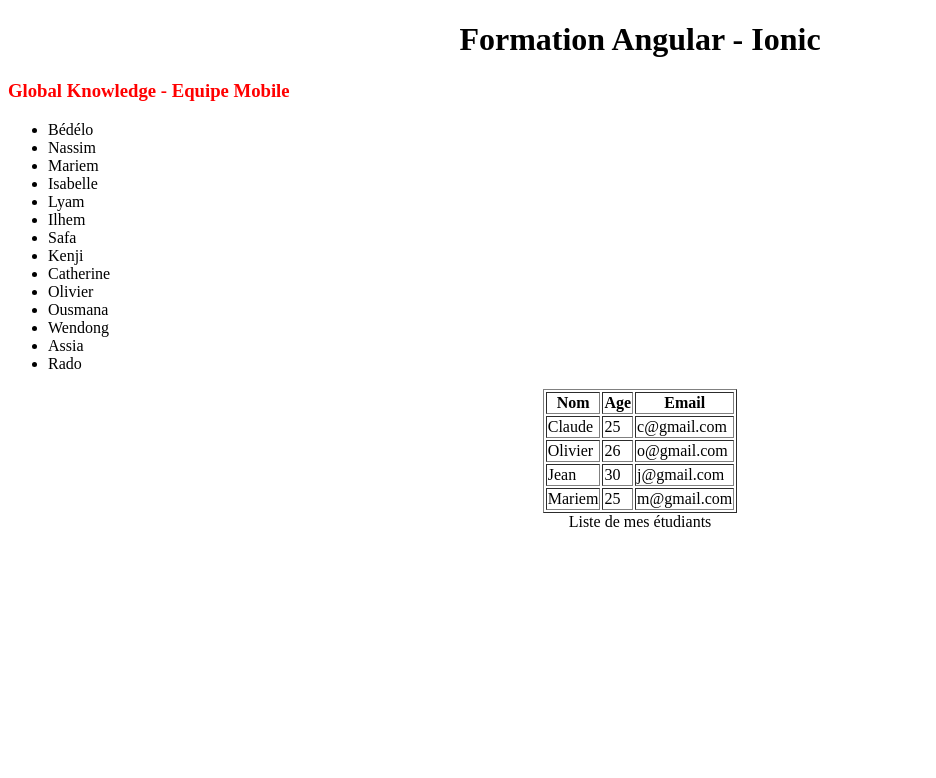
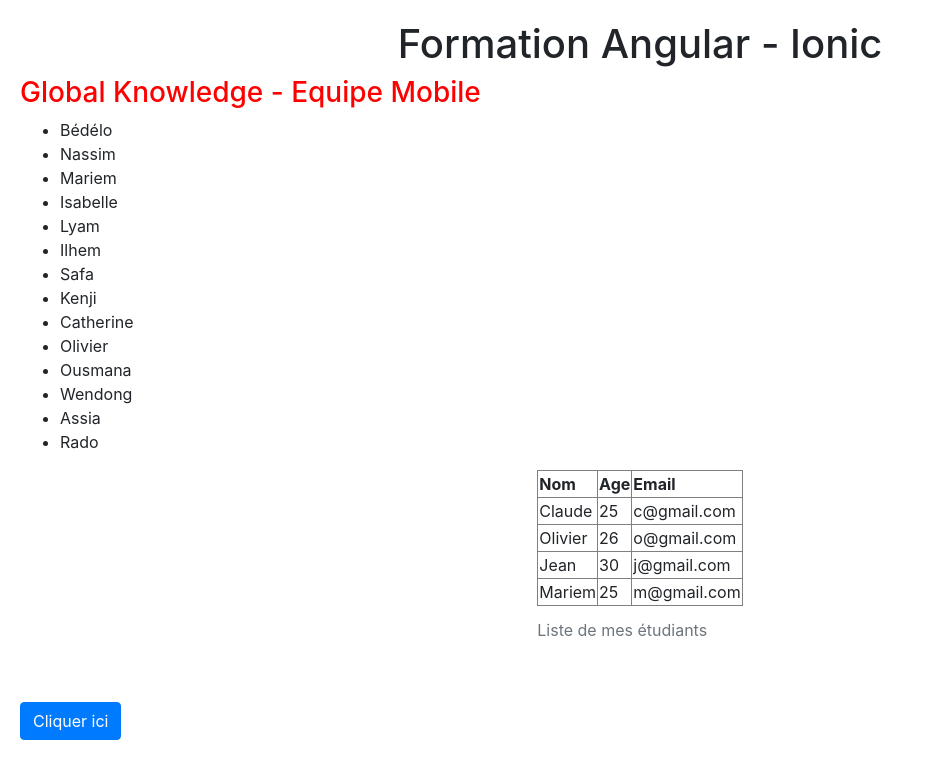
Before and after one commit to MezghichGit/lab-Angular, an Angular app: page / in a window 1280 px wide. Shown: the top 778 px of the page, without its empty margins (0-936 px from the left). Built offline with nearby package versions, Linux system fonts and the light colour scheme.

Commit message:
exercice list student+ directive if-else

```diff
--- a/package.json
+++ b/package.json
@@ -19,6 +19,7 @@
     "@angular/platform-browser": "~11.2.1",
     "@angular/platform-browser-dynamic": "~11.2.1",
     "@angular/router": "~11.2.1",
+    "bootstrap": "^4.6.0",
     "rxjs": "~6.6.0",
     "tslib": "^2.0.0",
     "zone.js": "~0.11.3"
--- a/src/app/list-equipe/list-equipe.component.html
+++ b/src/app/list-equipe/list-equipe.component.html
@@ -1,12 +1,19 @@
-
 <h3>{{equipe}}</h3>
 
 <ul>
     <li *ngFor="let c of names">{{c}}</li>
 </ul>
 
+
+<div *ngIf="students; then thenBlock else elseBlock"></div>
+
+<ng-template #thenBlock>
     <table border="1" align="center">
-<tr><th>Nom</th><th>Age</th><th>Email</th></tr>
+        <tr>
+            <th>Nom</th>
+            <th>Age</th>
+            <th>Email</th>
+        </tr>
         <tr *ngFor="let student of  students">
             <td>{{student.name}}</td>
             <td>{{student.age}}</td>
@@ -14,3 +21,8 @@
         </tr>
         <caption align="bottom">Liste de mes étudiants</caption>
     </table>
+</ng-template>
+
+<ng-template #elseBlock> <div class="btn btn-danger">Liste vide!</div> </ng-template>
+<br/><br/>
+<button class="btn btn-primary">Cliquer ici</button>
--- a/src/app/list-equipe/list-equipe.component.ts
+++ b/src/app/list-equipe/list-equipe.component.ts
@@ -10,6 +10,8 @@
 
   equipe: string = "Global Knowledge - Equipe Mobile"
   names : string[] = ["Bédélo","Nassim","Mariem","Isabelle","Lyam","Ilhem","Safa","Kenji","Catherine","Olivier","Ousmana","Wendong","Assia","Rado"]
+
+  //students: Candidat[];
 
   students: Candidat[] = [
     {
@@ -33,6 +35,7 @@
       email : "m@gmail.com"
     }
   ];
+
   constructor() { }
 
   ngOnInit(): void {
--- a/src/styles.css
+++ b/src/styles.css
@@ -1 +1,7 @@
 /* You can add global styles to this file, and also import other style files */
+
+@import '~bootstrap/dist/css/bootstrap.css';
+
+body{
+    padding:20px
+}
```
Also changed, not shown: 1 other file (tests, documents, lock files or other folders). Lines whose indentation alone changed are shown as unchanged.
